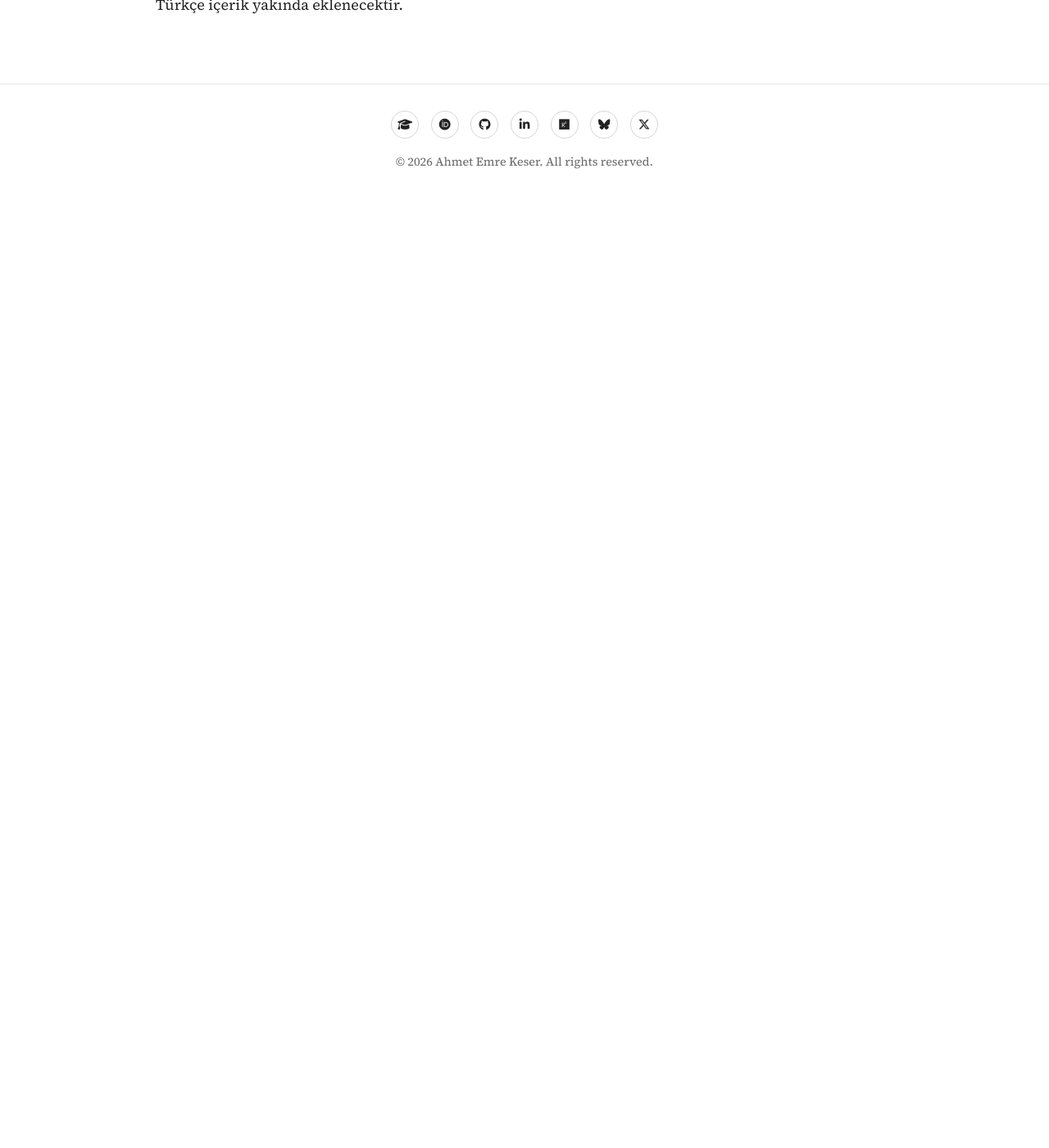
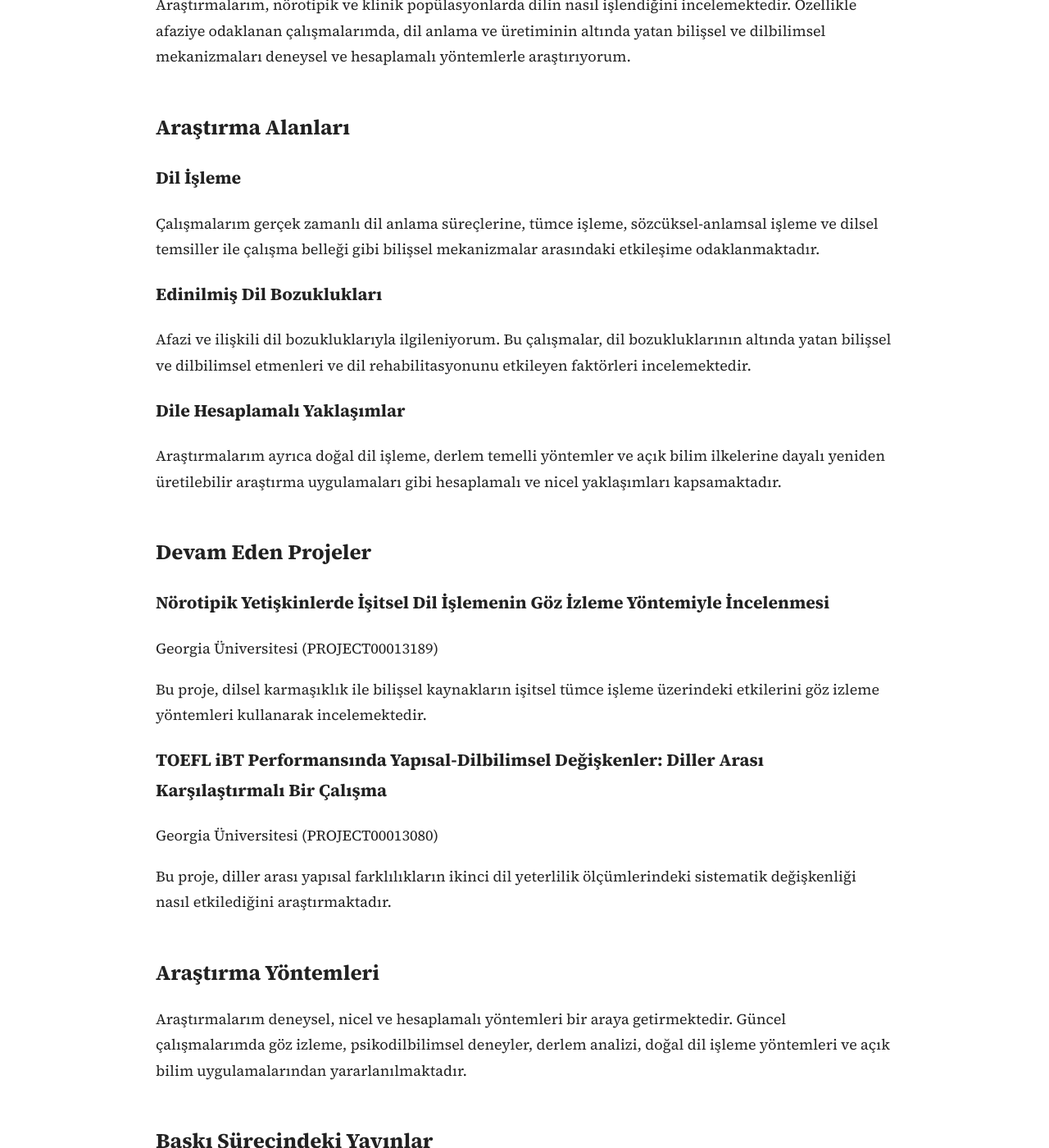
Before and after one commit to aekeser/aekeser.github.io, a Jekyll site: the page built from tr/arastirma.md, in a window 1280 px wide and 1400 px high, scrolled down 265 px. Shown: the whole window at 82% size. Built offline with Jekyll 4.4.1, drawn with Linux system fonts in a browser that asks for light colours; before the commit the page ends 900 px from its top, so only the background shows below that; some of the changed text lies outside the part shown.

Commit message:
Add Turkish research page

```diff
--- a/tr/arastirma.md
+++ b/tr/arastirma.md
@@ -7,4 +7,54 @@ lang: tr
 
 # Araştırma
 
-Türkçe içerik yakında eklenecektir.
+Araştırmalarım, nörotipik ve klinik popülasyonlarda dilin nasıl işlendiğini incelemektedir. Özellikle afaziye odaklanan çalışmalarımda, dil anlama ve üretiminin altında yatan bilişsel ve dilbilimsel mekanizmaları deneysel ve hesaplamalı yöntemlerle araştırıyorum.
+
+## Araştırma Alanları
+
+### Dil İşleme
+
+Çalışmalarım gerçek zamanlı dil anlama süreçlerine, tümce işleme, sözcüksel-anlamsal işleme ve dilsel temsiller ile çalışma belleği gibi bilişsel mekanizmalar arasındaki etkileşime odaklanmaktadır.
+
+### Edinilmiş Dil Bozuklukları
+
+Afazi ve ilişkili dil bozukluklarıyla ilgileniyorum. Bu çalışmalar, dil bozukluklarının altında yatan bilişsel ve dilbilimsel etmenleri ve dil rehabilitasyonunu etkileyen faktörleri incelemektedir.
+
+### Dile Hesaplamalı Yaklaşımlar
+
+Araştırmalarım ayrıca doğal dil işleme, derlem temelli yöntemler ve açık bilim ilkelerine dayalı yeniden üretilebilir araştırma uygulamaları gibi hesaplamalı ve nicel yaklaşımları kapsamaktadır.
+
+## Devam Eden Projeler
+
+### Nörotipik Yetişkinlerde İşitsel Dil İşlemenin Göz İzleme Yöntemiyle İncelenmesi
+
+Georgia Üniversitesi (PROJECT00013189)
+
+Bu proje, dilsel karmaşıklık ile bilişsel kaynakların işitsel tümce işleme üzerindeki etkilerini göz izleme yöntemleri kullanarak incelemektedir.
+
+### TOEFL iBT Performansında Yapısal-Dilbilimsel Değişkenler: Diller Arası Karşılaştırmalı Bir Çalışma
+
+Georgia Üniversitesi (PROJECT00013080)
+
+Bu proje, diller arası yapısal farklılıkların ikinci dil yeterlilik ölçümlerindeki sistematik değişkenliği nasıl etkilediğini araştırmaktadır.
+
+## Araştırma Yöntemleri
+
+Araştırmalarım deneysel, nicel ve hesaplamalı yöntemleri bir araya getirmektedir. Güncel çalışmalarımda göz izleme, psikodilbilimsel deneyler, derlem analizi, doğal dil işleme yöntemleri ve açık bilim uygulamalarından yararlanılmaktadır.
+
+## Baskı Sürecindeki Yayınlar
+
+Keser, A. E. (baskıda). *Reflexivity, agreement, and binding domains in Turkish: Rethinking the analysis of pronominal structures*. UGA Working Papers in Linguistics.
+
+## Değerlendirme Sürecindeki Çalışmalar
+
+Anjum, J., Keser, A. E., Niharika, M. K., & Scoggins, K. (2026). *A systematic review and meta-analysis of semantic feature-based treatments (SBTs) in bilingual aphasia*. Aphasiology dergisinde değerlendirme sürecinde.
+
+Anjum, J., Keser, A. E., & Hallowell, B. (2026). *Differential capturing of automatic versus strategic lexical-semantic processes: Evidence from a traditional semantic priming paradigm*. Journal of Speech, Language, and Hearing Research dergisinde değerlendirme sürecinde.
+
+Kucuk, E. B., Keser, A. E., & Chiesa, D. (2026). *Cross-linguistic structure and systematic variation in L2 outcomes: Insights from TOEFL iBT*. Studies in Second Language Acquisition dergisinde değerlendirme sürecinde.
+
+## Veri Setleri ve Araştırma Kaynakları
+
+Anjum, J., Hallowell, B., & Keser, A. E. (2026). *Lexical-Semantic and Visuocognitive (LSV) Stimulus Bank* [Veri seti]. Open Science Framework.
+
+Makale ön baskıları, veri setleri ve ek materyaller yayımlandıkça bu sayfaya eklenecektir.
```
